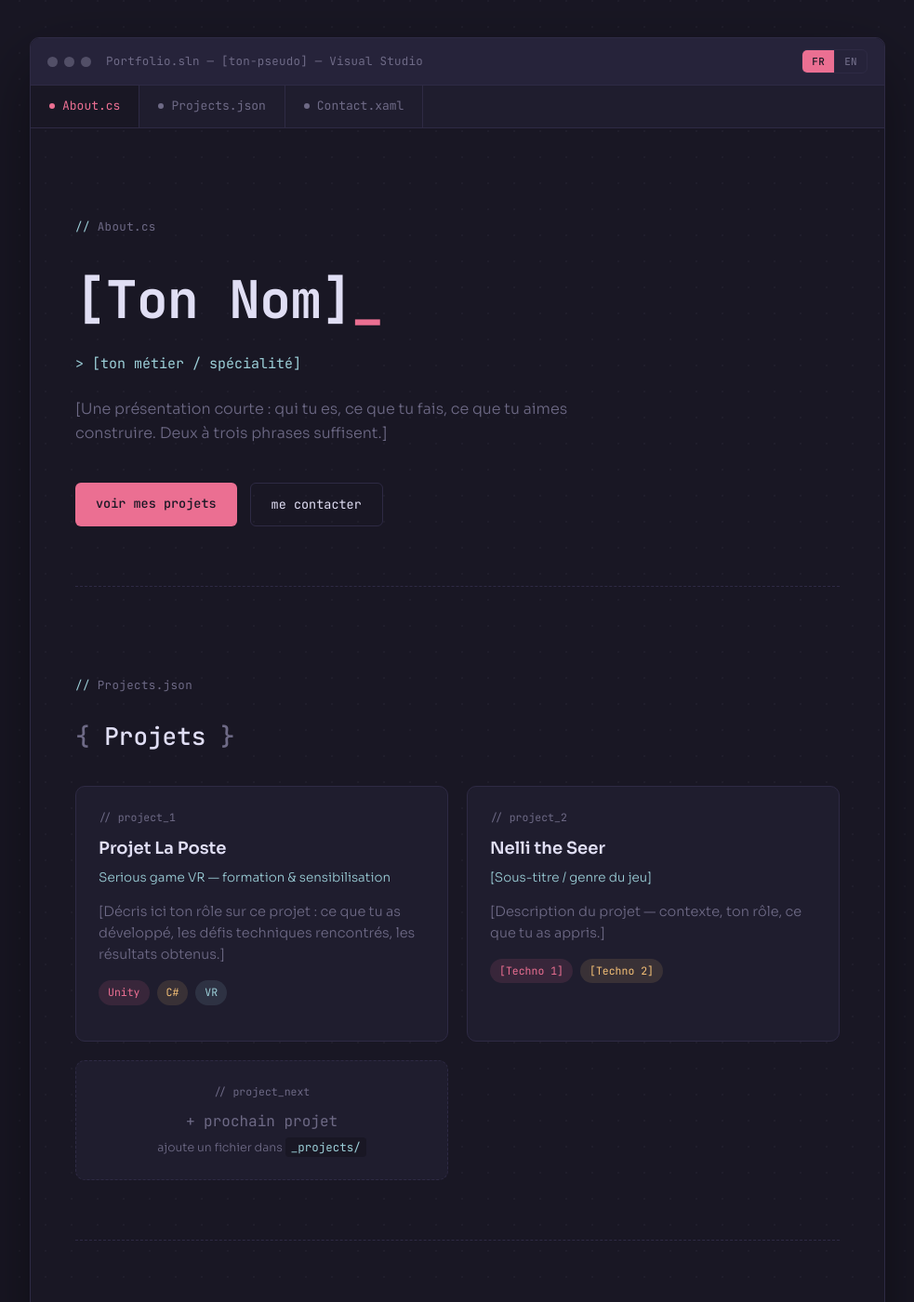
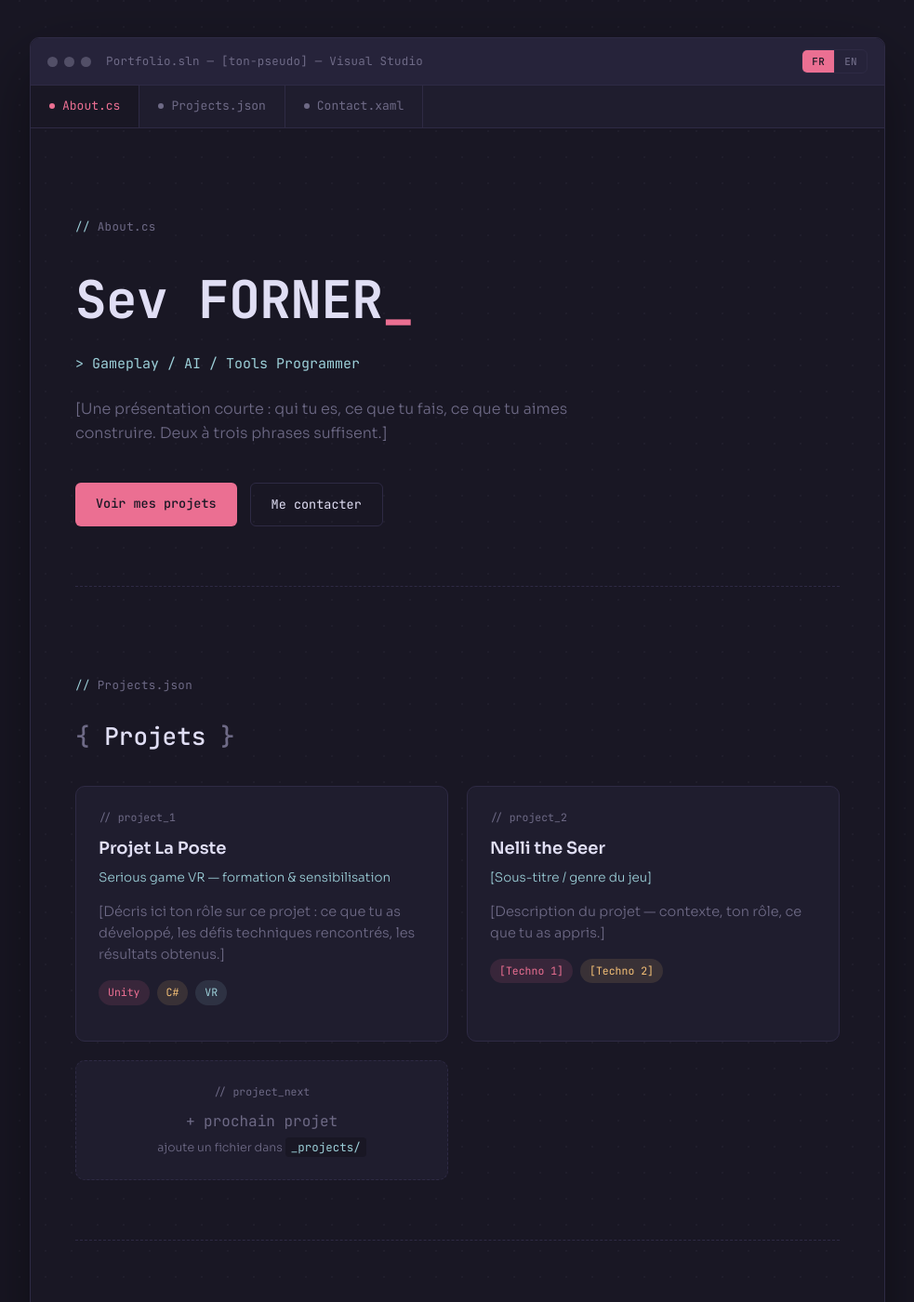
Before and after one commit to StazixLS/StazixLS.github.io, a Jekyll site: the page built from index.md, in a window 1280 px wide and 1400 px high. Shown: the whole window at 93% size, without its empty margins (148-1131 px from the left). Built offline with Jekyll 4.4.1, drawn with Linux system fonts in a browser that asks for light colours; some of the changed text lies outside the part shown.

Commit message:
Update index.md

```diff
--- a/index.md
+++ b/index.md
@@ -5,10 +5,10 @@ title: Accueil
 
 <section id="profil" class="pane">
   <p class="pane-label">About.cs</p>
-  <h1 class="hero-name">[Ton Nom]<span class="cursor">_</span></h1>
+  <h1 class="hero-name">Sev FORNER<span class="cursor">_</span></h1>
   <p class="hero-role">
-    <span lang="fr">&gt; [ton métier / spécialité]</span>
-    <span lang="en" hidden>&gt; [your job title / specialty]</span>
+    <span lang="fr">&gt; Gameplay / AI / Tools Programmer</span>
+    <span lang="en" hidden>&gt; Gameplay / AI / Tools Programmer</span>
   </p>
   <p class="hero-bio">
     <span lang="fr">[Une présentation courte : qui tu es, ce que tu fais, ce que tu aimes construire. Deux à trois phrases suffisent.]</span>
@@ -16,12 +16,12 @@ title: Accueil
   </p>
   <div class="hero-actions">
     <a href="#projets" class="btn btn-fill">
-      <span lang="fr">voir mes projets</span>
-      <span lang="en" hidden>view my projects</span>
+      <span lang="fr">Voir mes projets</span>
+      <span lang="en" hidden>View my projects</span>
     </a>
     <a href="#contact" class="btn btn-line">
-      <span lang="fr">me contacter</span>
-      <span lang="en" hidden>get in touch</span>
+      <span lang="fr">Me contacter</span>
+      <span lang="en" hidden>Get in touch</span>
     </a>
   </div>
 </section>
@@ -109,8 +109,8 @@ title: Accueil
       <p class="oline">1&gt;------ Build started: Project: Contact, Configuration: Release Any CPU ------</p>
       <p class="oline">
         1&gt;&nbsp;
-        <span lang="fr">[Ton Nom] — [ex: ouvert aux opportunités]</span>
-        <span lang="en" hidden>[Your Name] — [e.g. open to opportunities]</span>
+        <span lang="fr">Sev FORNER — ouvert aux opportunités</span>
+        <span lang="en" hidden>Sev FORNER — open to opportunities</span>
       </p>
       <p class="oline">1&gt;  Resolving reference <a href="mailto:[ton.email@exemple.com]">Mail</a>... <span class="ok">OK</span></p>
       <p class="oline">1&gt;  Resolving reference <a href="https://github.com/[ton-pseudo]" target="_blank" rel="noopener">GitHub</a>... <span class="ok">OK</span></p>
```
